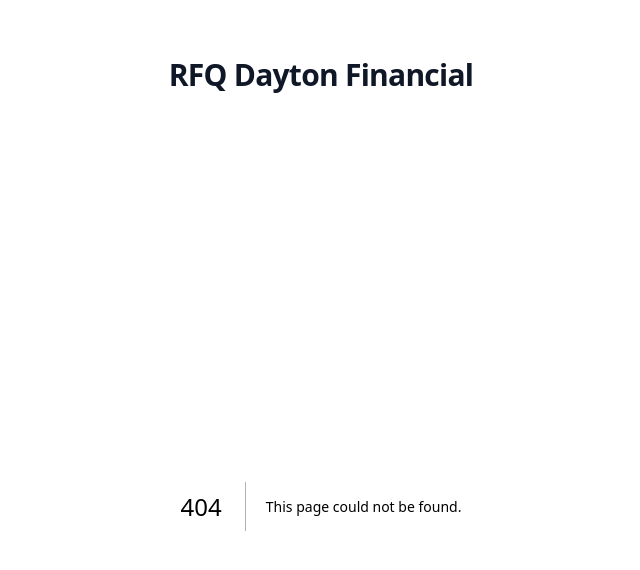
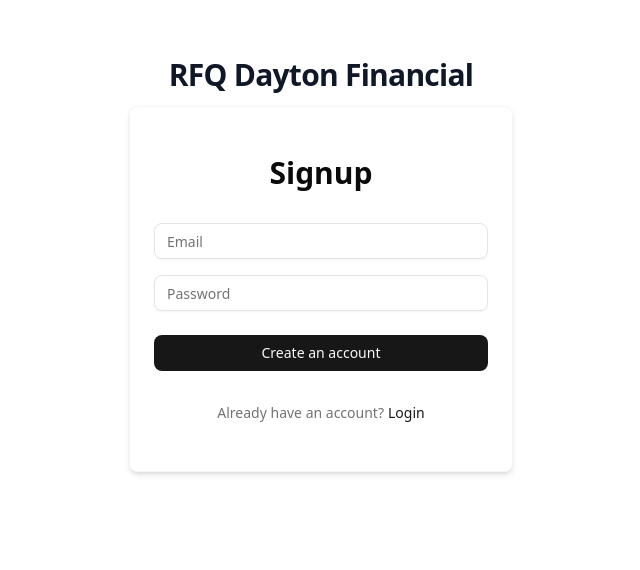
Before and after one commit to nima64/Dayton-Sheets, a Next.js app: page /signup in a window 1280 px wide. Before the commit this address had no page. Shown: the top 570 px of the page, without its empty margins (319-959 px from the left). Built offline with nearby package versions, Linux system fonts and the light colour scheme.

Commit message:
created signup page

```diff
--- /dev/null
+++ b/app/signup/page.tsx
@@ -0,0 +1,5 @@
+import SignupForm from '@/components/signup-form';
+
+export default function SignupPage() {
+    return <SignupForm heading='Signup'/>;
+}
--- a/components/signup-form.tsx
+++ b/components/signup-form.tsx
@@ -16,7 +16,7 @@ interface Signup1Props {
   loginUrl?: string;
 }
 
-export const SignupForm = ({
+export default function SignupForm({
   heading,
   logo = {
     url: "https://www.shadcnblocks.com",
@@ -28,7 +28,7 @@ export const SignupForm = ({
   signupText = "Create an account",
   loginText = "Already have an account?",
   loginUrl = "#",
-}: Signup1Props) => {
+}: Signup1Props) {
   return (
     <div className="flex h-full items-center justify-center">
       <div className="flex w-full max-w-sm flex-col items-center gap-y-8 rounded-md border border-muted bg-white px-6 py-12 shadow-md">
@@ -68,10 +68,10 @@ export const SignupForm = ({
               <Button type="submit" className="mt-2 w-full">
                 {signupText}
               </Button>
-                <Button variant="outline" className="w-full">
+              {/* <Button variant="outline" className="w-full">
                 <FcGoogle className="mr-2 size-5" />
                 {googleText}
-                </Button>
+              </Button> */}
             </div>
           </div>
         </div>
```
Lines whose indentation alone changed are shown as unchanged.
